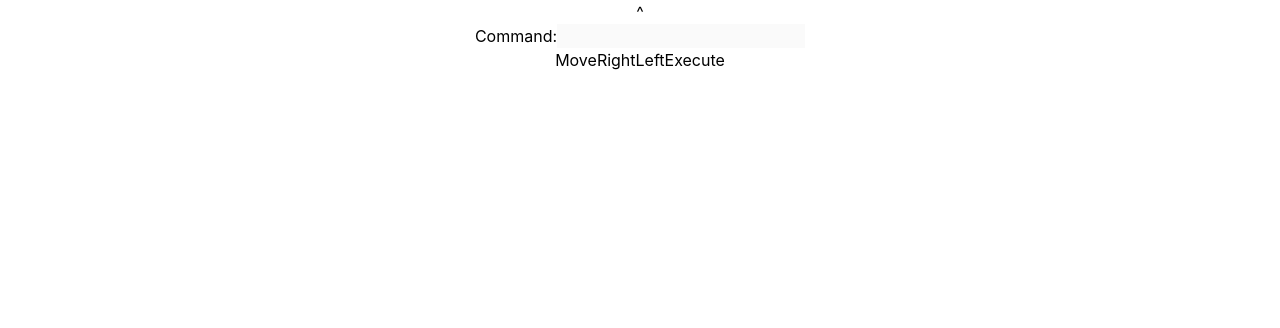
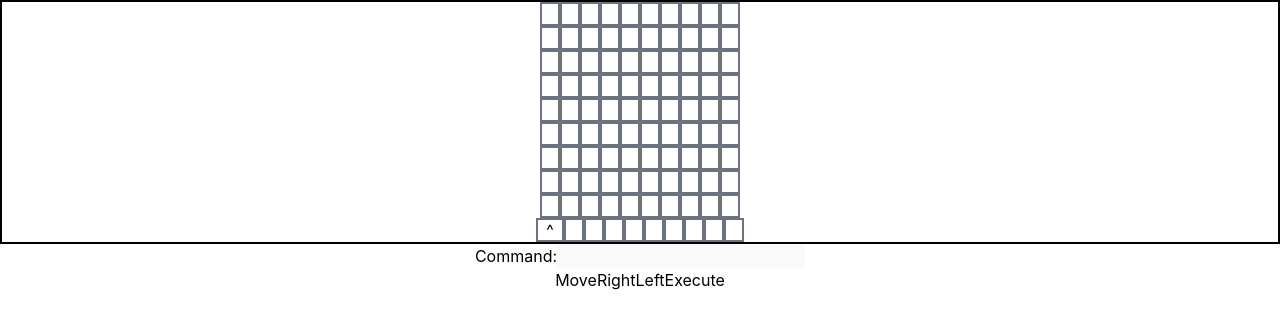
Before and after one commit to Jamie-Wallace/react-learning, a React (Create React App) app in the folder mars-rover-ts-2/: page / in a window 1280 px wide. Shown: the top 328 px of the page. Built offline with nearby package versions, Linux system fonts and the light colour scheme.

Commit message:
Mars grid displays as a grid!

```diff
--- a/mars-rover-ts-2/src/MarsGrid.tsx
+++ b/mars-rover-ts-2/src/MarsGrid.tsx
@@ -13,12 +13,13 @@ function MarsGrid({ position }: { position: Position }) {
     ["W", "<"],
   ]);
 
-  for (let column = 0; column <= columnLimit; column++) {
-    buildRow(column);
+  for (let row = 0; row <= rowLimit; row++) {
+    squares.unshift(<div key={`row:${row}`}>{buildRow(row)}</div>);
   }
 
-  function buildRow(column: number) {
-    for (let row = 0; row <= rowLimit; row++) {
+  function buildRow(row: number): ReactElement[] {
+    let actualSquares: ReactElement[] = [];
+    for (let column = 0; column <= columnLimit; column++) {
       let roverToken = "";
 
       if (
@@ -28,8 +29,9 @@ function MarsGrid({ position }: { position: Position }) {
         roverToken = map.get(position.compass.currentDirection)!;
       }
 
-      squares.push(
+      actualSquares.push(
         <span
+          className="border-gray-500 border-2 px-2"
           aria-label={`square at x${column} y${row}`}
           key={`${column},${row}`}
         >
@@ -37,9 +39,10 @@ function MarsGrid({ position }: { position: Position }) {
         </span>
       );
     }
+    return actualSquares;
   }
 
-  return <div className="border-1">{squares}</div>;
+  return <div className="border-black border-2">{squares}</div>;
 }
 
 export default MarsGrid;
```
